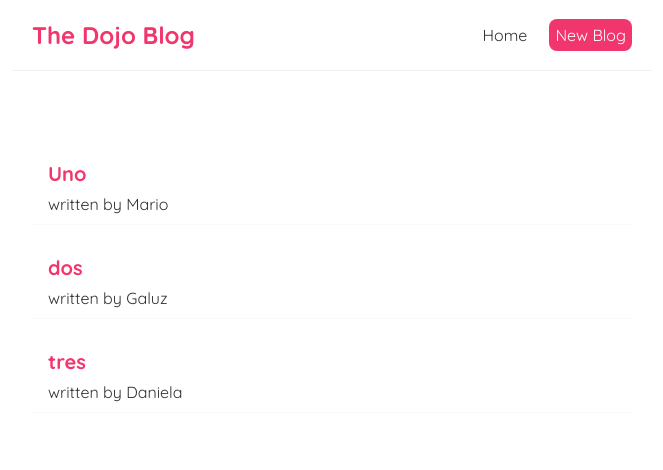
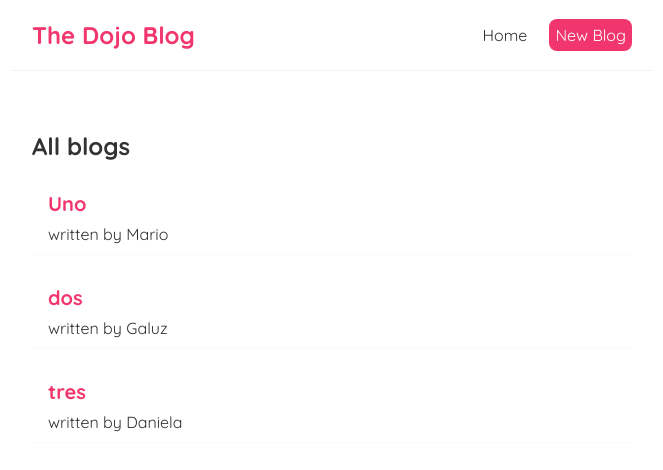
Before and after one commit to Galuz/pruebas-con-react, a React (Create React App) app: page / in a window 1280 px wide. Shown: the top 470 px of the page, without its empty margins (308-971 px from the left). Built offline with nearby package versions, Linux system fonts and the light colour scheme.

Commit message:
main - props. send data from parent to child.

```diff
--- /dev/null
+++ b/src/BlogList.js
@@ -0,0 +1,18 @@
+const BlogList = ({ blogs, title }) => {
+    /* const blogs = props.blogs
+    const title = props.title */
+
+    return (
+        <div className="blog-list">
+            <h2>{title}</h2>
+            { blogs.map((blog) => (
+                <div className="blog-preview" key={blog.id}>
+                    <h2>{ blog.title }</h2>
+                    <p>written by { blog.author }</p>
+                </div>
+            ))}
+        </div>
+    );
+}
+
+export default BlogList
--- a/src/Home.js
+++ b/src/Home.js
@@ -1,4 +1,5 @@
 import { useState } from 'react'
+import BlogList from './BlogList'
 
 const Home = () => {
     const [blogs, setBlogs] = useState([
@@ -6,14 +7,10 @@
         { title: 'dos', body: 'lorem ipsum...', author: 'Galuz', id: 2 },
         { title: 'tres', body: 'lorem ipsum...', author: 'Daniela', id: 3 },
     ])
+
     return (
         <div className="home">
-            { blogs.map((blog) => (
-                <div className="blog-preview" key={blog.id}>
-                    <h2>{ blog.title }</h2>
-                    <p>written by { blog.author }</p>
-                </div>
-            ))}
+            <BlogList blogs={blogs} title='All blogs'/>
         </div>
     );
 }
```
